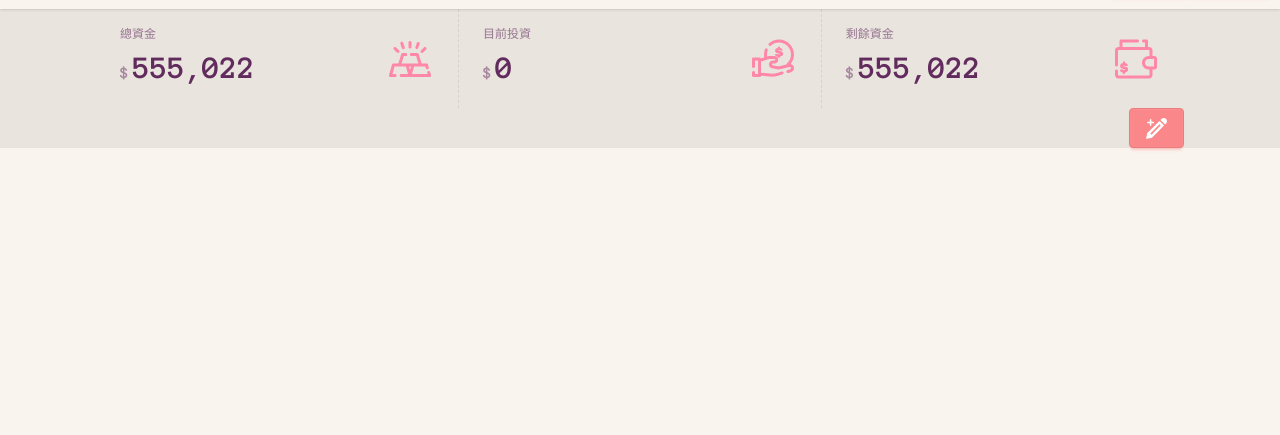
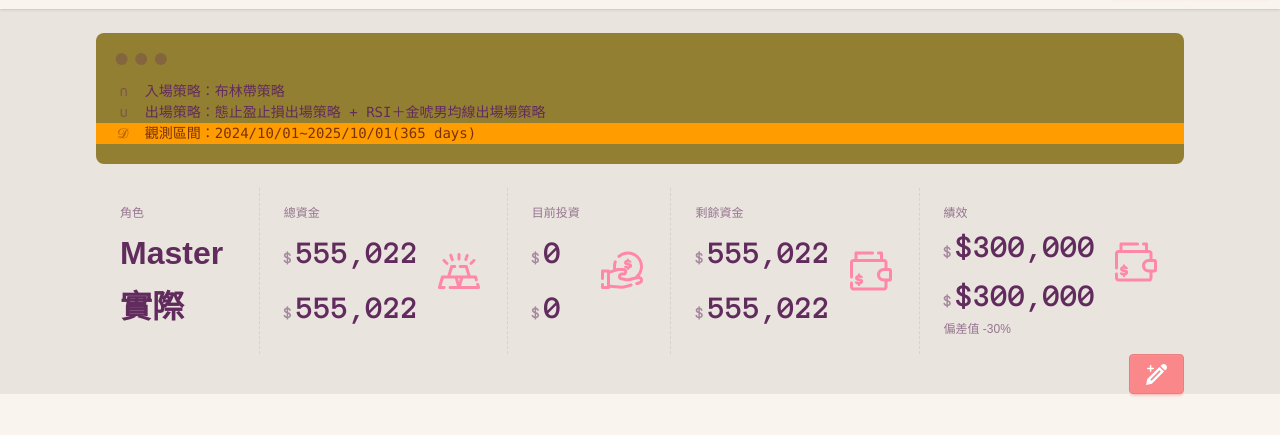
Before and after one commit to Alya-Chen/richapp, a website: page static/index.html in a window 1280 px wide. Shown: the part 55-490 px from the top of the page. Drawn offline with nearby package versions, Linux system fonts and the light colour scheme; some packages are replaced by stand-ins of ours; no server answers; a script that the page names is missing; a web font is replaced by a local one.

Commit message:
no message

```diff
--- a/static/home.html
+++ b/static/home.html
@@ -1,5 +1,14 @@
-<div class="">
+<div class="mockup-code w-[85%] mx-auto max-w-6xl mt-6 mb-6 bg-success text-success-content">
+  <pre data-prefix="∩"><code>入場策略：布林帶策略</code></pre>
+  <pre data-prefix="∪"><code>出場策略：態止盈止損出場策略 + RSI＋金唬男均線出場場策略</code></pre>
+  <pre data-prefix="𝓓" class="bg-warning text-warning-content"><code>觀測區間：2024/10/01~2025/10/01(365 days)</code></pre>
+</div>
 <div class="stats cursor-pointer flex w-[85%] mx-auto max-w-6xl" ng-click="showTrades()">
+  <div class="stat">
+    <div class="stat-title">角色</div>
+    <div class="stat-value">Master</div>
+    <div class="stat-value">實際</div>
+  </div>
   <div class="stat">
     <div class="stat-figure text-secondary">
       <svg fill="currentColor" class="icon-gold size-[3em] ">
@@ -7,6 +16,7 @@
       </svg>
     </div>
     <div class="stat-title">總資金</div>
+    <div class="stat-value"><span class="font-price" ng-bind="invested.totalCapital | number"></span></div>
     <div class="stat-value"><span class="font-price" ng-bind="invested.totalCapital | number"></span></div>
   </div>
   <div class="stat">
@@ -17,6 +27,7 @@
     </div>
     <div class="stat-title">目前投資</div>
     <div class="stat-value"><span class="font-price" ng-bind="invested.cost | number"></span></div>
+    <div class="stat-value"><span class="font-price" ng-bind="invested.cost | number"></span></div>
   </div>
   <div class="stat">
     <div class="stat-figure text-secondary">
@@ -25,8 +36,21 @@
       </svg>
     </div>
     <div class="stat-title">剩餘資金</div>
-      <div class="stat-value"><span class="font-price"
-          ng-bind="(invested.totalCapital - invested.cost) | number"></span></div>
+    <div class="stat-value"><span class="font-price" ng-bind="(invested.totalCapital - invested.cost) | number"></span>
+    </div>
+    <div class="stat-value"><span class="font-price" ng-bind="(invested.totalCapital - invested.cost) | number"></span>
+    </div>
+  </div>
+  <div class="stat">
+    <div class="stat-figure text-secondary">
+      <svg fill="currentColor" class="icon-wallet size-[3em]">
+        <use xlink:href="css/symbol-defs.svg#icon-wallet"></use>
+      </svg>
+    </div>
+    <div class="stat-title">績效</div>
+    <div class="stat-value"><span class="font-price">$300,000</span></div>
+    <div class="stat-value"><span class="font-price">$300,000</span></div>
+    <div class="stat-desc">偏差值 -30%</div>
   </div>
 </div>
 
```
Also changed, not shown: static/css/output.css. Lines whose indentation alone changed are shown as unchanged.
